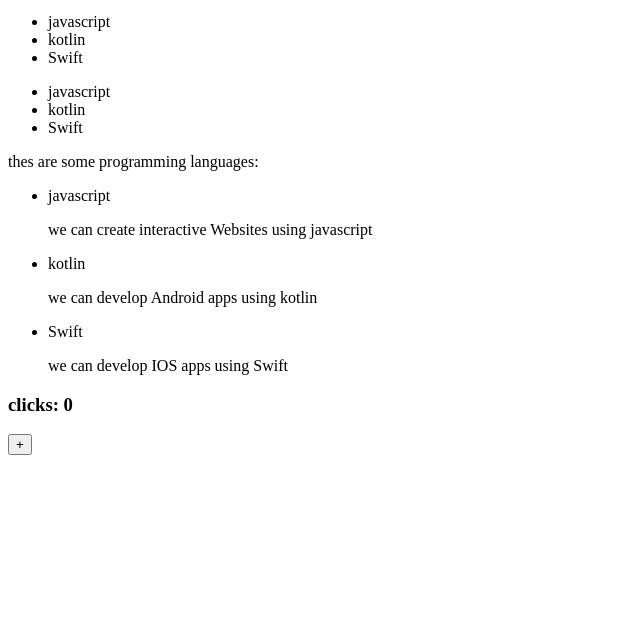
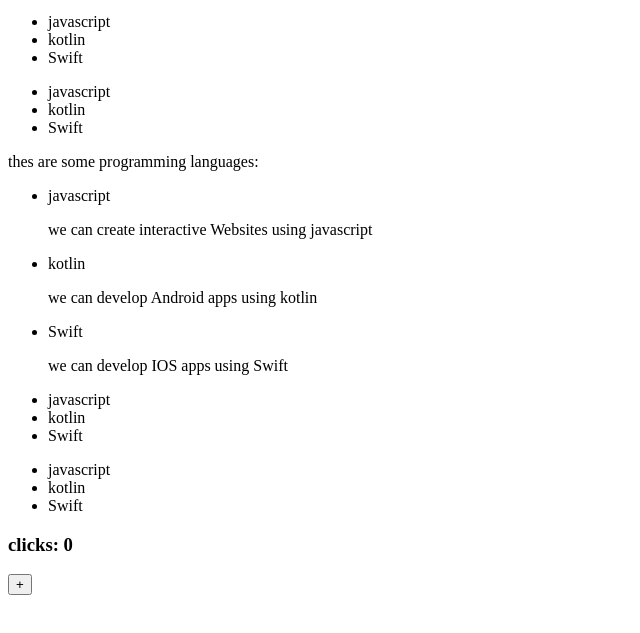
Before and after one commit to Dh0m16/Project_DOM_Abdalrhman, a plain HTML site: page index.html in a window 1280 px wide. Shown: the part 137-770 px from the top of the page, without its empty margins (0-640 px from the left). Drawn offline with Linux system fonts and the light colour scheme.

Commit message:
Update index.html

```diff
--- a/index.html
+++ b/index.html
@@ -41,6 +41,17 @@
             <p>we can develop IOS apps using Swift</p>
 
 
+        </ul>
+        <ul>
+            <li id="first-li">javascript</li>
+            <li id="second-li">kotlin</li>
+            <li id="last-li">Swift</li>
+        </ul>
+
+        <ul class="list">
+            <li>javascript</li>
+            <li>kotlin</li>
+            <li>Swift</li>
         </ul>
 
     </div>
```
